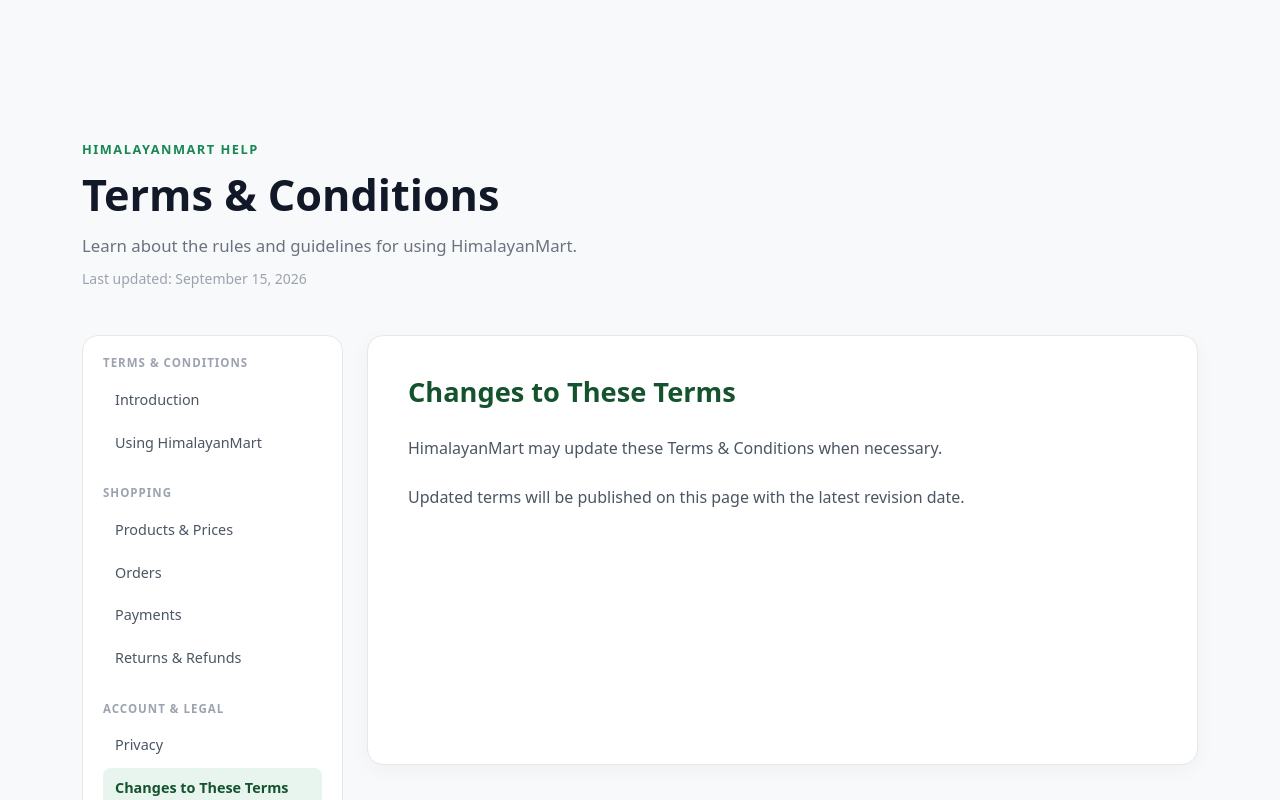
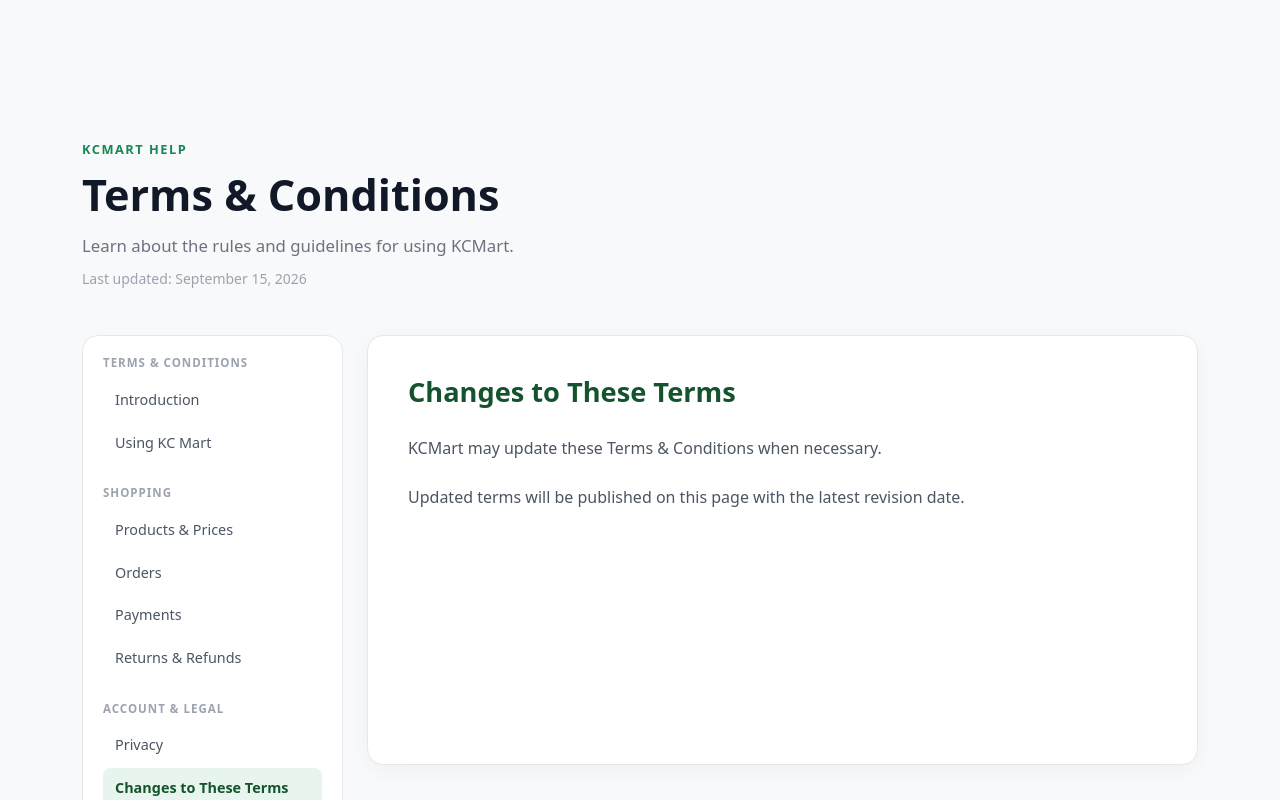
Before and after one commit to prakashjung-devloper/Ecommerce-website, a Next.js app: page /terms in a window 1280 px wide. Both pictures are taken after a click on the button "Changes to These Terms". Shown: the top 800 px of the page. Built offline with nearby package versions, Linux system fonts and the light colour scheme.

Commit message:
edited term

```diff
--- a/src/app/Footer.js
+++ b/src/app/Footer.js
@@ -47,7 +47,7 @@
 
           <Link href="/privacy">Privacy Policy</Link>
 
-          <Link href="/term">Terms & Conditions</Link>
+          <Link href="/terms">Terms & Conditions</Link>
 
         </div>
 
--- a/src/app/page.js
+++ b/src/app/page.js
@@ -99,7 +99,7 @@
 
        <div className="hero-banner p-4 p-md-5 mb-5 shadow-sm mt-3">
   <h1 className="display-6 fw-bold text-dark">
-    Welcome to HimalayanMart
+    Welcome to KCMart
   </h1>
 
   <p className="lead text-muted mb-0">
--- a/src/app/terms/page.js
+++ b/src/app/terms/page.js
@@ -11,12 +11,12 @@
       content: (
         <>
           <p>
-            Welcome to HimalayanMart. These Terms & Conditions explain the
+            Welcome to KCMart. These Terms & Conditions explain the
             rules and guidelines for using our online shopping platform.
           </p>
 
           <p>
-            By using HimalayanMart, you agree to follow these terms. If you
+            By using KCMart, you agree to follow these terms. If you
             do not agree with any part of these terms, please do not use
             the website.
           </p>
@@ -25,11 +25,11 @@
     },
 
     using: {
-      title: "Using HimalayanMart",
+      title: "Using KCMart",
       content: (
         <>
           <p>
-            HimalayanMart is designed to provide a simple and convenient
+            KCMart is designed to provide a simple and convenient
             online shopping experience.
           </p>
 
@@ -115,7 +115,7 @@
         <>
           <p>
             Your privacy is important to us. Information provided through
-            HimalayanMart will be handled according to our Privacy Policy.
+            KCMart will be handled according to our Privacy Policy.
           </p>
 
           <p>
@@ -131,7 +131,7 @@
       content: (
         <>
           <p>
-            HimalayanMart may update these Terms & Conditions when
+            KCMart may update these Terms & Conditions when
             necessary.
           </p>
 
@@ -152,7 +152,7 @@
             please contact us.
           </p>
 
-          <a href="mailto:jungprakash426@gmail.com">
+          <a href="jungprakash426@gmail.com">
             jungprakash426@gmail.com
           </a>
         </>
@@ -167,12 +167,12 @@
 
         {/* Header */}
         <div className="terms-help-header">
-          <p className="terms-label">HIMALAYANMART HELP</p>
+          <p className="terms-label">KCMART HELP</p>
 
           <h1>Terms & Conditions</h1>
 
           <p>
-            Learn about the rules and guidelines for using HimalayanMart.
+            Learn about the rules and guidelines for using KCMart.
           </p>
 
           <small>Last updated: September 15, 2026</small>
@@ -197,7 +197,8 @@
                 className={activeSection === "using" ? "active" : ""}
                 onClick={() => setActiveSection("using")}
               >
-                Using HimalayanMart
+                Using KC
+  Mart
               </button>
 
               <h6 className="mt-4">SHOPPING</h6>
```
